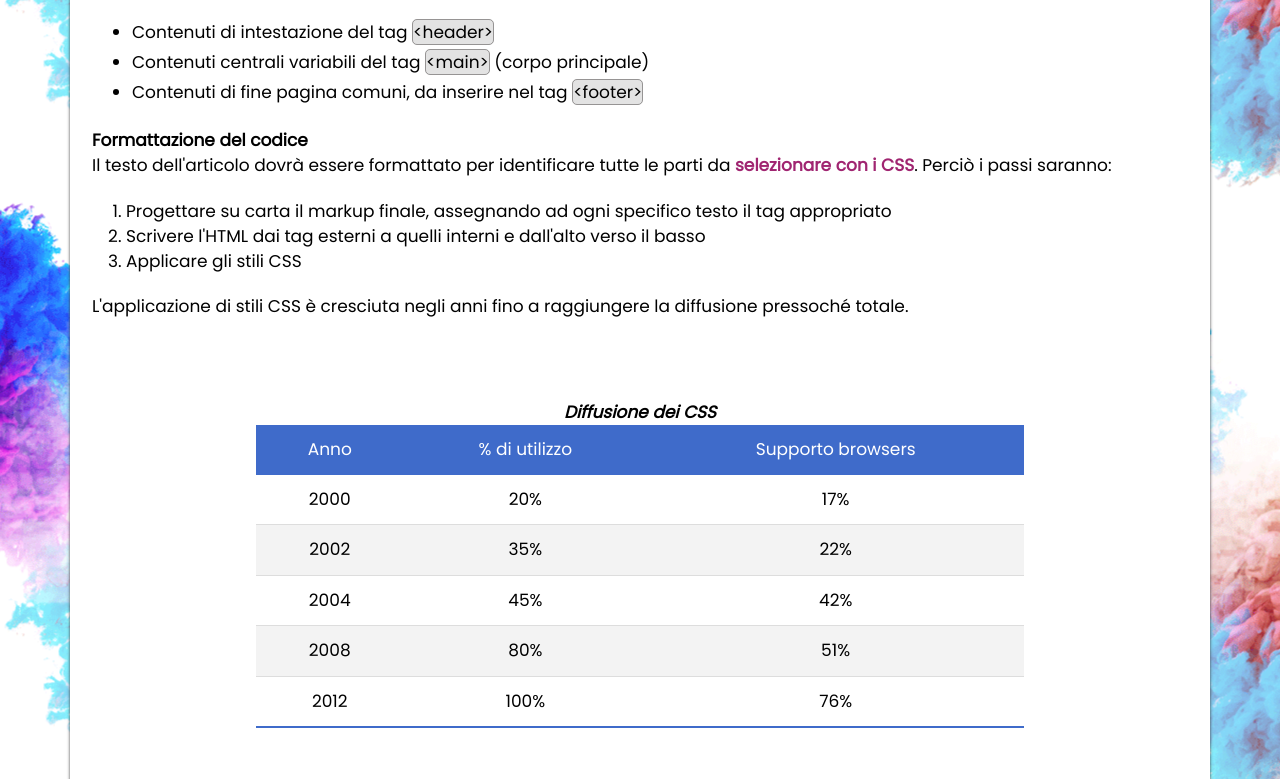
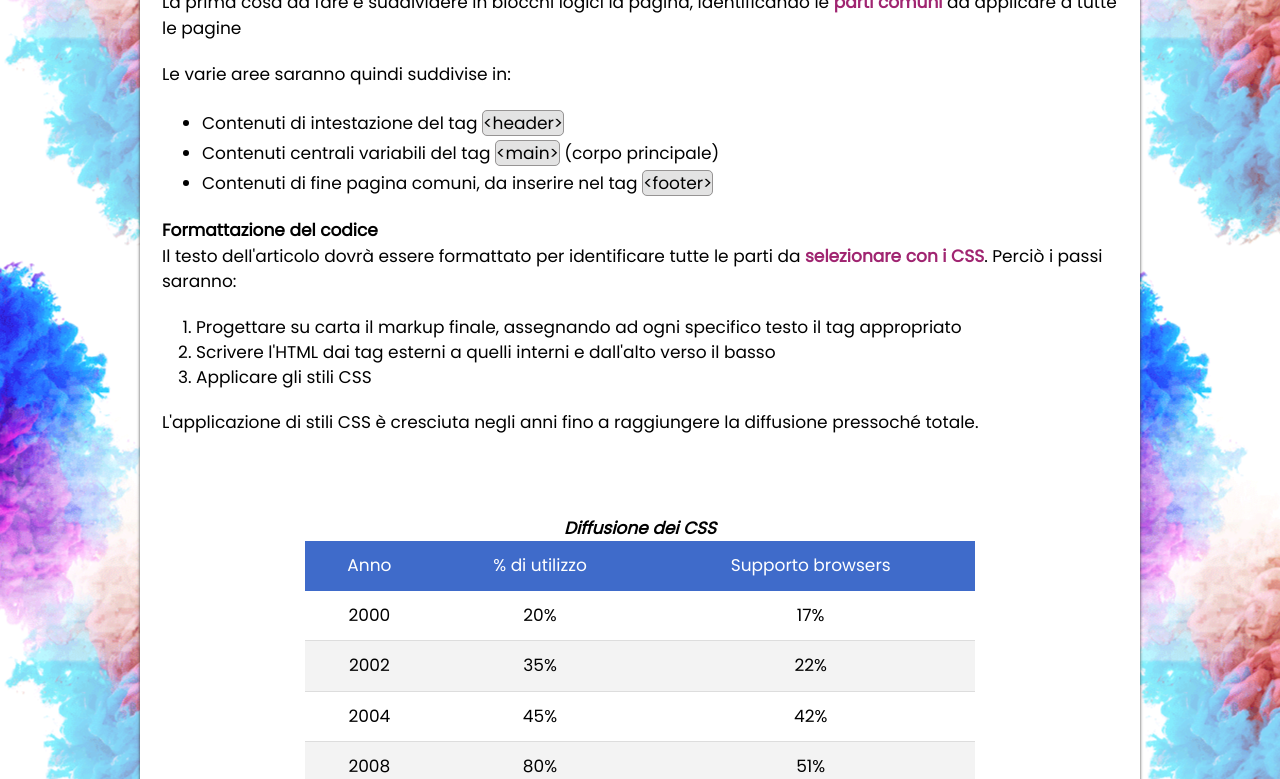
Before and after one commit to AdrianaGaglio/U2-W1-D1-Responsiveness, a plain HTML site: page index.html in a window 1280 px wide. Shown: the part 474-1253 px from the top of the page. Drawn offline with Linux system fonts and the light colour scheme.

Commit message:
update styles for media query min 1200px

```diff
--- a/assets/css/responsive.css
+++ b/assets/css/responsive.css
@@ -211,8 +211,11 @@ table {
 
 /* X-Large - desktop */
 @media screen and (min-width: 1200px) {
-  body {
-    padding-inline: 7rem;
+  header,
+  main,
+  footer {
+    width: 1000px;
+    margin-inline: auto;
   }
 
   header {
```
